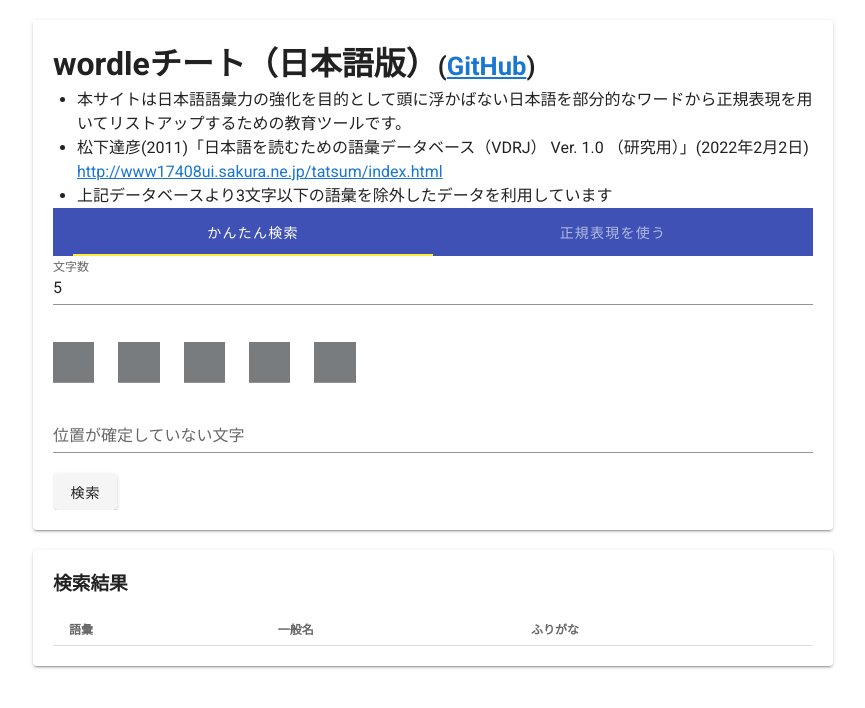
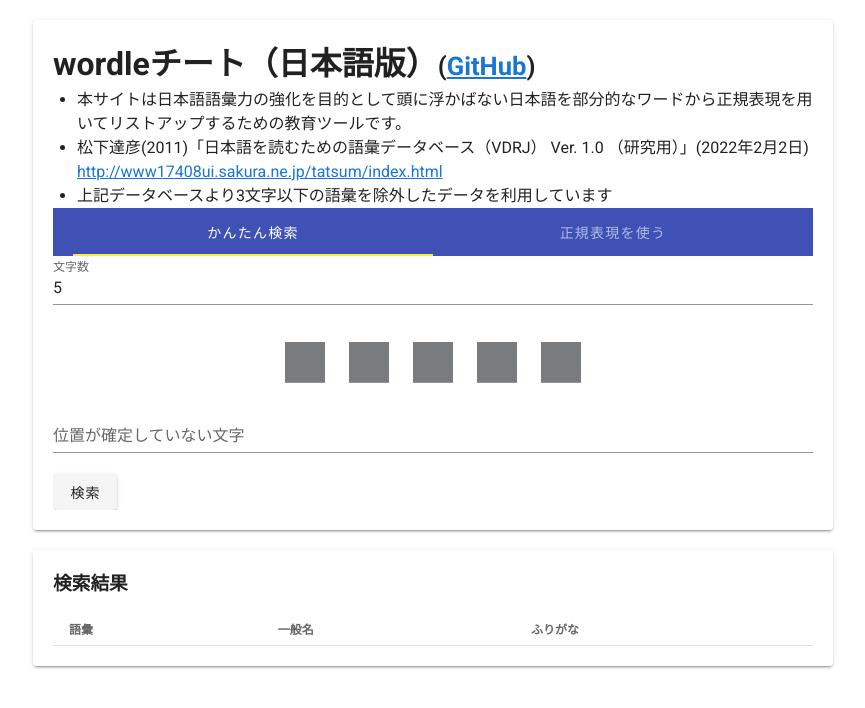
Before and after one commit to kjranyone/easy-csv-aggregator, a Vue app in the folder app/: page / in a window 1280 px wide. Shown: the top 708 px of the page, without its empty margins (207-1072 px from the left). Built offline with nearby package versions, Linux system fonts and the light colour scheme.

Commit message:
fix layout

```diff
--- a/app/src/App.vue
+++ b/app/src/App.vue
@@ -43,8 +43,8 @@
                   type="number" label="文字数" v-model="modeSimple.stringNumber"
                   @input="simpleStringNumberChanged"
                   @keydown.enter.prevent="searchSimple"/>
-              <v-row>
-                <v-col cols="1" v-for="(item, index) in modeSimple.specificIndexStrings" :key="index">
+              <v-row justify="center">
+                <v-col class="center-input-col" v-for="(item, index) in modeSimple.specificIndexStrings" :key="index">
                   <v-text-field
                       height="40"
                       class="center-input"
@@ -204,11 +204,3 @@ export default {
   }
 };
 </script>
-<style>
-.center-input input {
-  color: #ffffff !important;
-  font-weight: bold;
-  font-size: 1.4rem;
-  text-align: center;
-}
-</style>
--- a/app/src/assets/sass/custom.scss
+++ b/app/src/assets/sass/custom.scss
@@ -1,6 +1,16 @@
 .v-card {
   padding: 20px;
   max-width: 800px !important;
-  margin: 0 auto;
-  margin-top: 20px;
+  margin: 20px auto 0;
 }
+
+.center-input-col {
+  max-width: 64px !important;
+}
+
+.center-input input {
+  color: #ffffff !important;
+  font-weight: bold;
+  font-size: 1.4rem;
+  text-align: center;
+}
```
